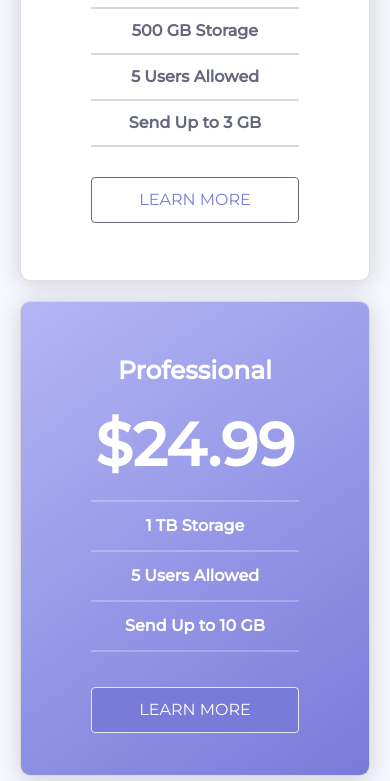
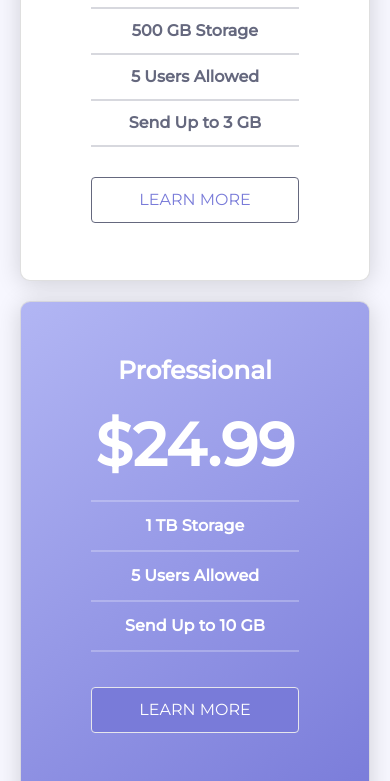
Before and after one commit to abhaykamath/10x.pricing, a plain HTML site: page index.html in a window 390 px wide. Shown: the part 319-1100 px from the top of the page. Drawn offline with nearby package versions, Linux system fonts and the light colour scheme.

Commit message:
changed center card's height

```diff
--- a/style.css
+++ b/style.css
@@ -207,6 +207,6 @@ button:hover {
 
     .center-card {
         position: static;
-        height: 475px;
+        height: 510px;
     }
 }
```
